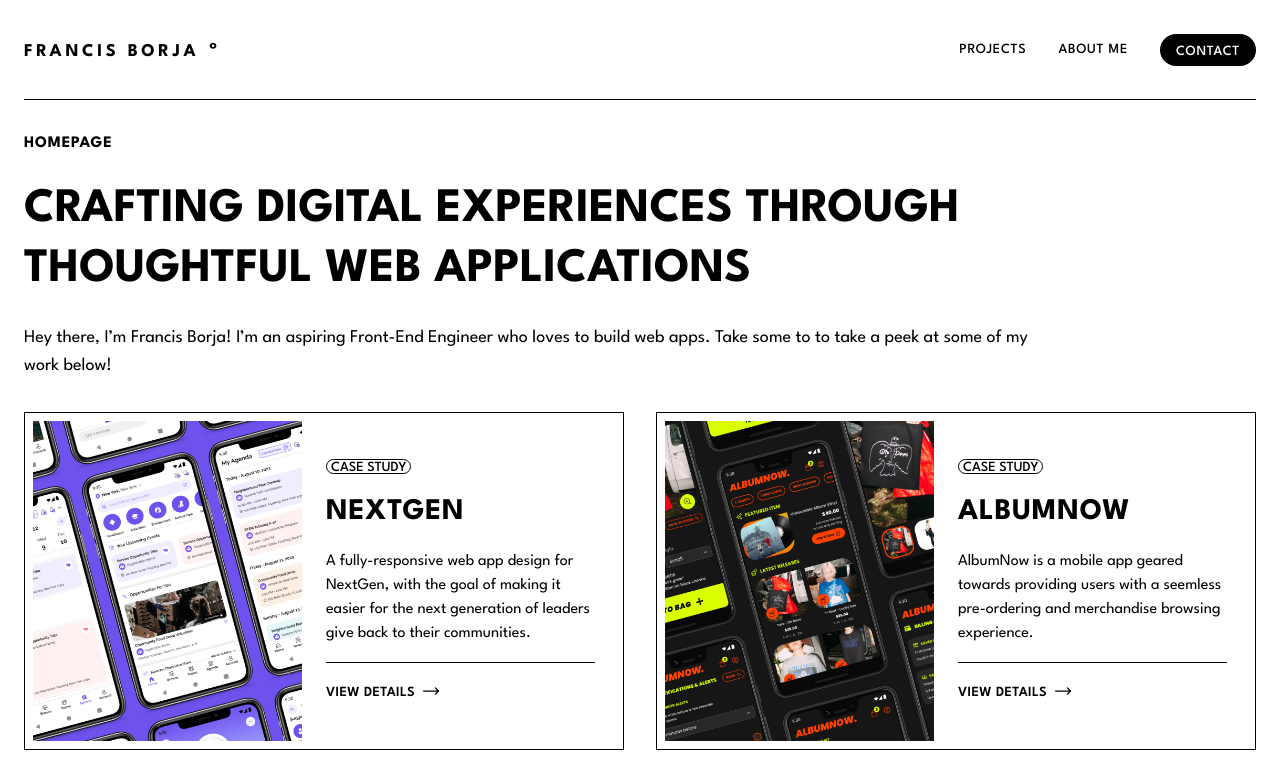
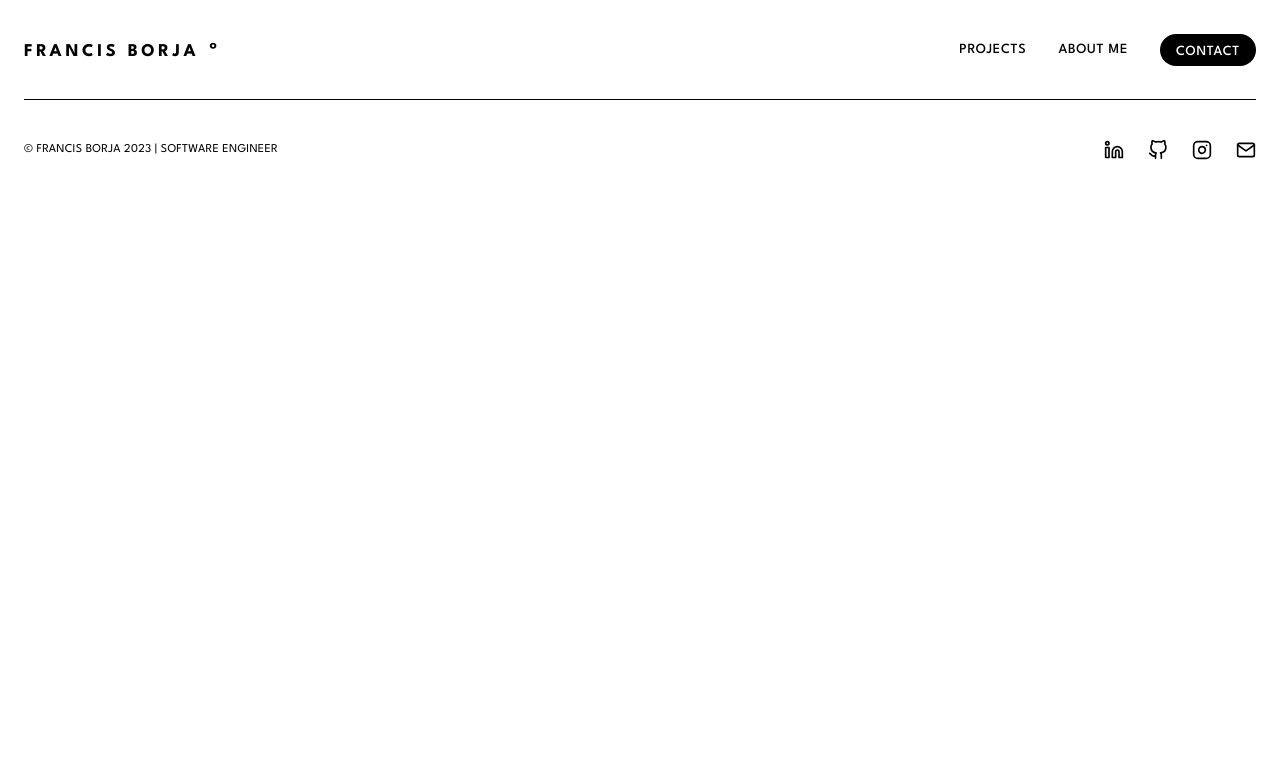
Before and after one commit to fborja44/fborja-portfolio, a React (Vite) app: page / in a window 1280 px wide. Shown: the top 781 px of the page. Built offline with nearby package versions, Linux system fonts and the light colour scheme.

Commit message:
feat: update home url

```diff
--- a/src/components/App.tsx
+++ b/src/components/App.tsx
@@ -17,7 +17,7 @@ function App() {
 			<div id='root'>
 				<TitleBar />
 				<Routes>
-					<Route path='/' element={<Homepage />} />
+					<Route path='/fborja-portfolio' element={<Homepage />} />
 					<Route path='/projects' element={<Projects />} />
 					<Route path='/about' element={<About />} />
 					<Route path='/contact' element={<Contact />} />
--- a/src/components/Titlebar/Titlebar.tsx
+++ b/src/components/Titlebar/Titlebar.tsx
@@ -5,7 +5,7 @@ const TitleBar = () => {
 	return (
 		<header className='h-[100px] w-full flex flex-row justify-between items-center select-none border-b border-solid border-black'>
 			<Link
-				to='/'
+				to='/fborja-portfolio'
 				className='uppercase font-bold text-lg tracking-widerest leading-3'
 			>
 				Francis Borja{' '}
```
